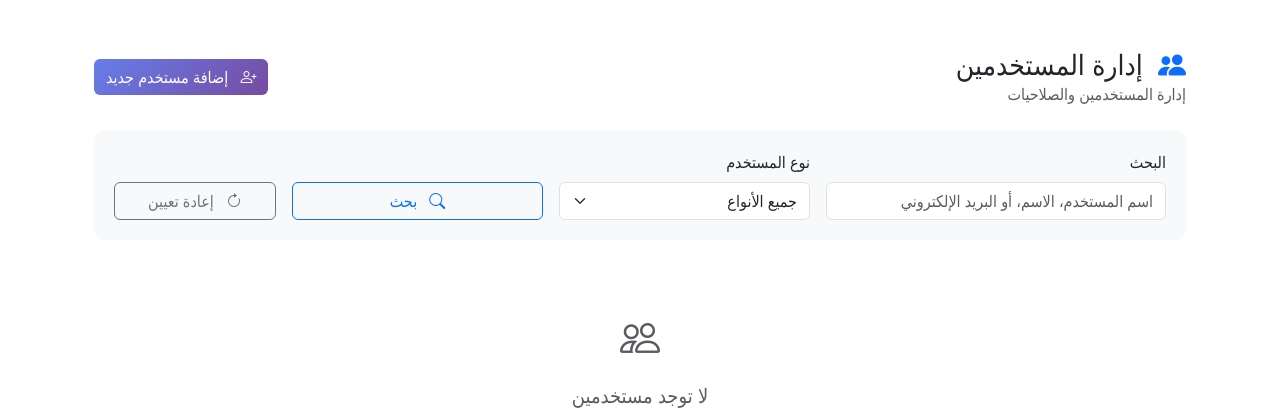
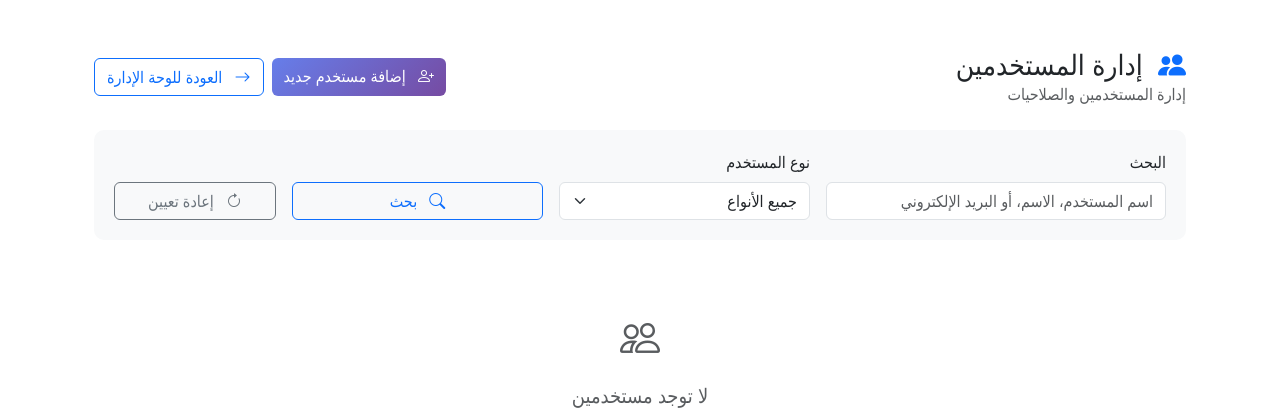
Before and after one commit to MohammedAbusarie/FleetManagementSystem, a Django app: template templates/inventory/admin/user_management.html in a window 1280 px wide. Shown: the top 417 px of the page. Run offline with Django 3.2, Linux system fonts and the light colour scheme; the template is opened without the code that fills it, so the values that code supplies are empty.

Commit message:
feat(admin-ui): add back button to permissions and users management pages

```diff
--- a/templates/inventory/admin/permission_management.html
+++ b/templates/inventory/admin/permission_management.html
@@ -180,6 +180,12 @@
                         إدارة الصلاحيات
                     </h1>
                     <p class="text-muted mb-0">إدارة صلاحيات المستخدمين على الوحدات المختلفة</p>
+                </div>
+                <div>
+                    <a href="{% url 'admin_panel' %}" class="btn btn-outline-primary">
+                        <i class="bi bi-arrow-right me-2"></i>
+                        العودة للوحة الإدارة
+                    </a>
                 </div>
             </div>
         </div>
--- a/templates/inventory/admin/user_management.html
+++ b/templates/inventory/admin/user_management.html
@@ -100,10 +100,14 @@
                     </h1>
                     <p class="text-muted mb-0">إدارة المستخدمين والصلاحيات</p>
                 </div>
-                <div>
+                <div class="d-flex gap-2">
                     <a href="{% url 'user_create' %}" class="btn btn-primary">
                         <i class="bi bi-person-plus me-2"></i>
                         إضافة مستخدم جديد
+                    </a>
+                    <a href="{% url 'admin_panel' %}" class="btn btn-outline-primary">
+                        <i class="bi bi-arrow-right me-2"></i>
+                        العودة للوحة الإدارة
                     </a>
                 </div>
             </div>
```
